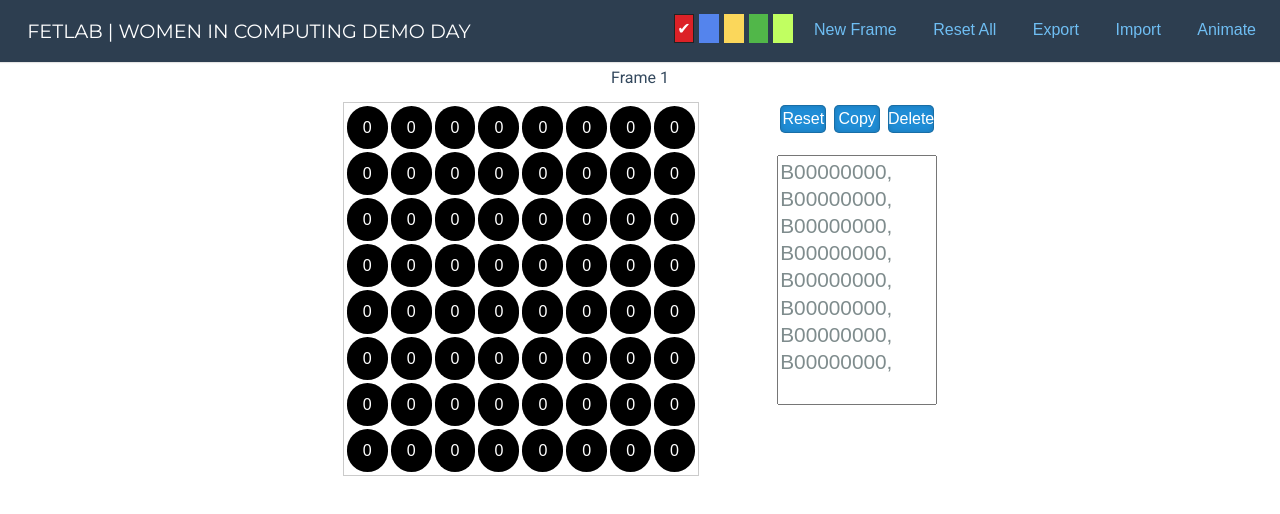
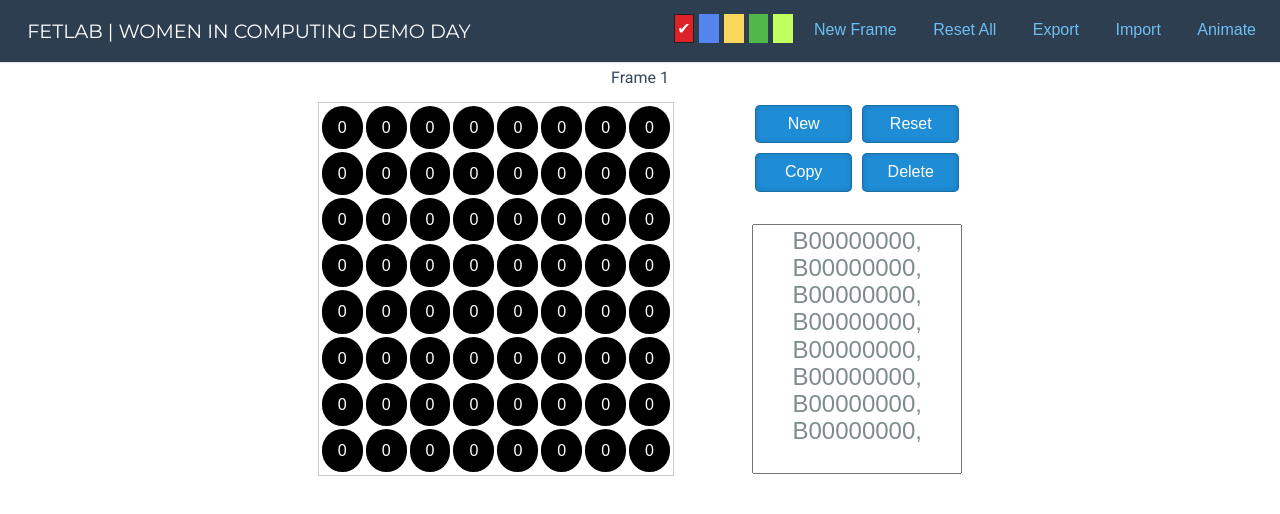
Before and after one commit to kchimbo/animation-editor, a plain HTML site: page index.html in a window 1280 px wide. Drawn offline with Linux system fonts and the light colour scheme.

Commit message:
implemented newMatrixAfter, some css modifications

```diff
--- a/assets/style.css
+++ b/assets/style.css
@@ -12,7 +12,8 @@
 
         .txtBinary {
             resize: none;
-            font-size: 1.3em;
+            font-size: 1.5em;
+            text-align: center;
         }
 
         .matrix_section {
@@ -32,7 +33,7 @@
 
         .matrix_control {
             margin-left: 100px;
-              min-width: 130px;
+            min-width: 210px;
         }
 
         .control-buttons {
@@ -41,12 +42,12 @@
             margin-bottom: 19px;
         }
         .control-buttons .pure-button{
-              width: 30%;
-              padding: 0;
-              margin: 0;
-              padding-top: 5px;
-              padding-bottom: 5px;
-              margin-right: 5%;
+          width: 47.5%;
+          padding: 5%;
+          margin: 0 5% 5% 0;
+        }
+        .control-buttons .pure-button.right-button{
+            margin:0 !important;
         }
         .control-buttons .pure-button.deleteMatrix_button{
               margin:0;
@@ -108,14 +109,14 @@
                 zoom: 1;
             }
         }
-        @media  (max-width: 600px) {
+        @media  (max-width: 666px) {
             .matrix_control {
               margin-left: 50px;
             }
         }
-        @media  (max-width: 543px) {
+        @media  (max-width: 610px) {
             .matrix_control {
-              margin-left: 50px;
+              margin-left: 0;
               margin-right: 50px;
               margin-top: 20px;
             }
--- a/index.html
+++ b/index.html
@@ -152,10 +152,11 @@
             </div>
 
             <div class="pure-u-3-24 matrix_control">
-                <div class="control-buttons pure-u-24-24">
-                    <button class=" button pure-button pure-button-active resetmatrix_button pull-left" onclick="resetMatrix($(this))">Reset</button>
+                 <div class="control-buttons pure-u-24-24">
+                    <button class=" button pure-button pure-button-active resetmatrix_button pull-left" onclick="newMatrixAfter($(this))">New</button>
+                    <button class=" button pure-button pure-button-active resetmatrix_button pull-left right-button" onclick="resetMatrix($(this))">Reset</button>
                     <button class=" button pure-button pure-button-active copymatrix_button pull-left" onclick="copyMatrix($(this))">Copy</button>
-                    <button class=" button pure-button pure-button-active deleteMatrix_button pull-left" onclick="deleteMatrix($(this))">Delete</button>
+                    <button class=" button pure-button pure-button-active deleteMatrix_button pull-left right-button" onclick="deleteMatrix($(this))">Delete</button>
                 </div>
                 <textarea class="pure-u-24-24 txtBinary" onpaste="updateBinary($(this))" onkeyup="updateBinary($(this))" cols="14" rows="9">
 
--- a/js/scripts.js
+++ b/js/scripts.js
@@ -143,6 +143,18 @@ function newMatrix() {
 }
 
 /**
+ * Inserts a new matrix after the frame that calls this method.
+ * @param  {object} the frame
+ */
+function newMatrixAfter(obj) {
+	var frame = obj.parents('.matrix_section');
+	$('<div class="matrix_section">' + matrix_content + '</div>').insertAfter(frame);
+	frameNameNormalize();
+	var table = frame.next().find('.pure-table');
+	generateBinary(table);
+}
+
+/**
  * Starts and stops the animation
  */
 function toogleAnimate() {
```
